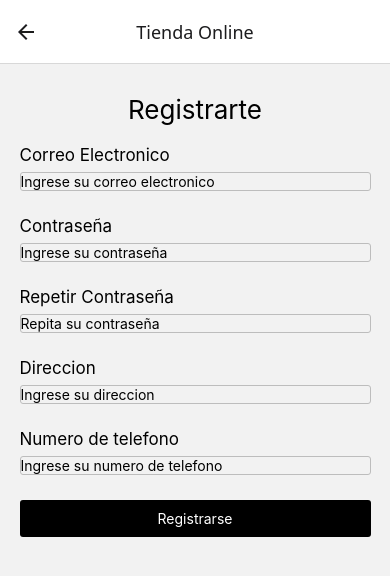
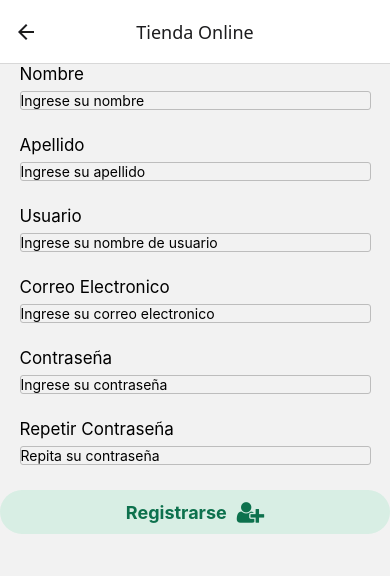
Before and after one commit to viindeel/TiendaOnlineFrontEnd, a React Native app: screen /Registro in a window 390 px wide. Shown: the top 576 px of the page. Built offline with nearby package versions, Linux system fonts and the light colour scheme.

Commit message:
pre conexion back front

```diff
--- a/app.json
+++ b/app.json
@@ -25,6 +25,9 @@
     },
     "web": {
       "favicon": "./assets/favicon.png"
-    }
+    },
+    "plugins": [
+      "expo-secure-store"
+    ]
   }
 }
--- a/package.json
+++ b/package.json
@@ -14,6 +14,7 @@
     "@react-navigation/native-stack": "^7.9.0",
     "axios": "^1.13.2",
     "expo": "~54.0.31",
+    "expo-secure-store": "~15.0.8",
     "expo-status-bar": "~3.0.9",
     "react": "19.1.0",
     "react-native": "0.81.5",
--- a/src/data/sources/remote/api/APITiendaOnline.android.tsx
+++ b/src/data/sources/remote/api/APITiendaOnline.android.tsx
@@ -7,7 +7,7 @@ import axios from "axios";
 
 
 const APITiendaOnline = axios.create({
-    baseURL: "http://10.0.2.2:8000",
+    baseURL: "http://10.0.2.2:8000/api",
     headers: {
         "Content-Type": "application/json",
     }
--- /dev/null
+++ b/src/data/sources/remote/models/DataResponseAPI.tsx
@@ -0,0 +1,5 @@
+
+export interface DataResponseAPI {
+    success: boolean;
+    errors?: any;
+}
--- /dev/null
+++ b/src/domain/useCases/registerUseCase.tsx
@@ -0,0 +1,7 @@
+import { AuthRepositoryImpl } from "../../data/repositories/AuthRepository";
+
+const {register} = new AuthRepositoryImpl();
+
+export const RegisterUseCase = async (data: any) => {
+    return await register(data)
+}
--- a/src/presentation/views/app/home/HomeView.tsx
+++ b/src/presentation/views/app/home/HomeView.tsx
@@ -58,7 +58,7 @@ const HomeView = () => {
             </View>
 
 
-            <ScrollView style={{flex: 1, paddingVertical: 20}}>
+            <ScrollView style={{flex: 1, paddingVertical: 10}}>
 
                 <View style={styles.container}>
                     <View style={styles.imageContainer}>
--- /dev/null
+++ b/src/presentation/views/auth/register/Components/ModalRegister.tsx
@@ -0,0 +1,65 @@
+import { useState } from "react";
+import { Modal, View, StyleSheet, Text } from "react-native";
+import { ButtonWithIcon } from "../../../../sharedComponents/ButtonWithIcon";
+
+
+type Props = {
+    showModalBoolean: boolean;
+    setShowModalBoolean: (showModal: boolean) => void;
+    datos : any;
+}
+
+
+export const ModalRegister = ({showModalBoolean, setShowModalBoolean, datos}: Props) => {
+
+
+       return (
+        <Modal
+            animationType={"slide"}
+            transparent={true}
+            visible={showModalBoolean}
+            onRequestClose={() => {
+                setShowModalBoolean(false);
+            }}
+        >
+            <View style={styles.overlay}>
+                <View style={styles.container}>
+                    <Text style={styles.title}>Notificación</Text>
+                    <Text style={styles.text}>{datos}</Text>
+                    <ButtonWithIcon text={"Cerrar"} iconName={"close"} type={"default"} fnDeOtroComponente={() => setShowModalBoolean(false)}
+                    />
+                </View>
+            </View>
+        </Modal>
+       )
+}
+
+const styles = StyleSheet.create({
+    overlay: {
+        flex: 1,
+        justifyContent: 'center',
+        alignItems: 'center',
+        backgroundColor: 'rgba(0, 0, 0, 0.35)',
+    },
+    container: {
+        backgroundColor: 'white',
+        paddingVertical: 20,
+        paddingHorizontal: 30,
+        borderRadius: 10,
+        width: '90%',
+        alignItems: 'center',
+    },
+    title: {
+        fontSize: 20,
+        fontWeight: 'bold',
+        marginBottom: 10,
+        paddingBottom: 10,
+        borderBottomColor: 'red',
+        borderBottomWidth: 1,
+    },
+    text: {
+        fontSize: 16,
+        textAlign: 'center',
+        marginBottom: 20,
+    }
+})
--- a/src/presentation/views/auth/register/RegisterView.tsx
+++ b/src/presentation/views/auth/register/RegisterView.tsx
@@ -1,19 +1,40 @@
 import {TextInput, View, Text, TouchableOpacity, StyleSheet, ScrollView} from "react-native";
 import {styles} from "./RegisterStyle";
 import viewModel from "./RegisterViewModel"
+import { ModalRegister } from "./Components/ModalRegister";
+import React, { useState } from "react";
+import { ButtonWithIcon } from "../../../sharedComponents/ButtonWithIcon";
 
 
 const RegisterView = () => {
 
-    const {email, password, setEmail, setPassword, direccion, numTelefono, setDireccion, setNumTelefono, confirmPassword, setConfirmPassword, registrar} = viewModel();
-// contraseña repetir contra direccion ynunmero de telefono
+    const {email, password, password2, firstName, lastName, username, setEmail, setPassword, setPassword2, setFirstName, setLastName, setUsername, registrar} = viewModel();
+    const [showModal, setShowModal] = useState<boolean>(false);
+    const [datos, setDatos] = useState<string>("");
+
 
     return (
+        <>
             <View>
-            <Text style={styles.titulo}>Registrarte</Text>
+                <Text style={styles.label}>Nombre</Text>
+                <TextInput style={styles.textInput}
+                        placeholder="Ingrese su nombre"
+                        onChangeText={(text: string) => setFirstName(text)}
+                ></TextInput>
+
+                <Text style={styles.label}>Apellido</Text>
+                <TextInput style={styles.textInput}
+                        placeholder="Ingrese su apellido"
+                        onChangeText={(text: string) => setLastName(text)}
+                ></TextInput>
+
+                <Text style={styles.label}>Usuario</Text>
+                <TextInput style={styles.textInput}
+                        placeholder="Ingrese su nombre de usuario"
+                        onChangeText={(text: string) => setUsername(text)}
+                ></TextInput>
 
                 <Text style={styles.label}>Correo Electronico</Text>
-
                 <TextInput style={styles.textInput}
                         autoComplete={"email"}
                         placeholder="Ingrese su correo electronico"
@@ -22,7 +43,6 @@ const RegisterView = () => {
                 ></TextInput>
 
                 <Text style={styles.label}>Contraseña</Text>
-
                 <TextInput style={styles.textInput}
                         autoComplete={"password"}
                         placeholder="Ingrese su contraseña"
@@ -31,41 +51,36 @@ const RegisterView = () => {
                 ></TextInput>
 
                 <Text style={styles.label}>Repetir Contraseña</Text>
-
                 <TextInput style={styles.textInput}
                         autoComplete={"password"}
                         placeholder="Repita su contraseña"
                         secureTextEntry={true}
-                       onChangeText={(text: string) => setConfirmPassword(text)}
-            ></TextInput>
-
-            <Text style={styles.label}>Direccion</Text>
-
-            <TextInput style={styles.textInput}
-                       autoComplete={"street-address"}
-                       placeholder="Ingrese su direccion"
-                       onChangeText={(text: string) => setDireccion(text)}
-            ></TextInput>
-
-            <Text style={styles.label}>Numero de telefono</Text>
-
-            <TextInput style={styles.textInput}
-                       autoComplete={"tel"}
-                       placeholder="Ingrese su numero de telefono"
-                       keyboardType="phone-pad"
-                       onChangeText={(text: string) => setNumTelefono(text)}
+                        onChangeText={(text: string) => setPassword2(text)}
                 ></TextInput>
 
 
 
-            <TouchableOpacity style={styles.buttonSubmit}
-            onPress={() => {registrar();}}
-
-            >
-                <Text style={{textAlign: 'center', color: 'white'}}>Registrarse</Text>
-            </TouchableOpacity>
-
+                <ButtonWithIcon text={"Registrarse"} iconName={"user-plus"}
+                fnDeOtroComponente={ async () =>  {
+                    let r = await registrar()
+                    if (r){
+                        setShowModal(true);
+                        if (r.success){
+                            setDatos("Cuenta creada exitosamente")
+                        }
+                        else{
+                            let respuesta = ""
+                            for (let i = 0; i < r.errors.length; i++) {
+                                respuesta += r.errors[i] + "\n";
+                            }
+                            setDatos(respuesta)
+                        }
+                    }
+                }}
+                />
             </View>
+            <ModalRegister showModalBoolean={showModal} setShowModalBoolean={setShowModal} datos={datos}></ModalRegister>
+        </>
 
     )
 };
--- a/src/presentation/views/auth/register/RegisterViewModel.tsx
+++ b/src/presentation/views/auth/register/RegisterViewModel.tsx
@@ -1,48 +1,62 @@
 import {useState} from "react";
+import { RegisterUseCase } from "../../../../domain/useCases/registerUseCase";
 
 
 type RegisterData = {
     email: string;
-    password: string;
-    confirmPassword: string;
-    direccion: string;
-    numTelefono?: string;
+    password1: string;
+    password2: string;
+    first_name: string;
+    last_name: string;
+    username: string;
 }
 
 const RegisterViewModel = () => {
   const [email, setEmail] = useState<string>('');
   const [password, setPassword] = useState<string>('');
-  const [confirmPassword, setConfirmPassword] = useState<string>('');
-  const [direccion, setDireccion] = useState<string>('');
-  const [numTelefono, setNumTelefono] = useState<string>('');
+  const [password2, setPassword2] = useState<string>('');
+  const [firstName, setFirstName] = useState<string>('');
+  const [lastName, setLastName] = useState<string>('');
+  const [username, setUsername] = useState<string>('');
 
-  const registrar = () => {
+  const registrar = async () => {
     const data : RegisterData = {
         email: email,
-        password: password,
-        confirmPassword: confirmPassword,
-        direccion: direccion,
-        numTelefono: numTelefono
+        password1: password,
+        password2: password2,
+        first_name: firstName,
+        last_name: lastName,
+        username: username
     }
 
       if (validate()){
-          console.log("Registro exitoso:", data);
+          const response = await RegisterUseCase(data);
+          console.log("Respuesta: ", response)
+          return response
+      }
+      else{
+        return false;
       }
   }
 
   const validate = () => {
-    // if (!email.includes("@")){
-    //     alert("El email debe contener @");
-    //     return false;
-    // }
+     if (!lastName || !firstName || !username || !email || !password || !password2){
+        alert("Todos los campos son obligatorios");
+        return false;
+    }
+    if (!email.includes("@")){
+        alert("El email debe contener @");
+        return false;
+    }
     if (password.length < 6){
         alert("La contraseña debe tener al menos 6 caracteres");
         return false;
     }
-    if (password !== confirmPassword){
+    if (password !== password2){
         alert("Las contraseñas no coinciden");
         return false;
     }
+
     return true;
   }
 // contraseña repetir contra direccion ynunmero de telefono
@@ -50,14 +64,16 @@ const RegisterViewModel = () => {
   return {
     email,
     password,
-      direccion,
-      numTelefono,
-      confirmPassword,
-      setConfirmPassword,
+      password2,
+      firstName,
+      lastName,
+      username,
+      setPassword2,
     setEmail,
     setPassword,
-      setDireccion,
-      setNumTelefono,
+      setFirstName,
+      setLastName,
+      setUsername,
       registrar
   }
 }
```
Also changed, not shown: src/data/repositories/AuthRepository.tsx (+15 -2 lines), src/domain/repositories/AuthRepository.tsx (+5 -2 lines), 2 other files (tests, documents, lock files or other folders). Lines whose indentation alone changed are shown as unchanged.
